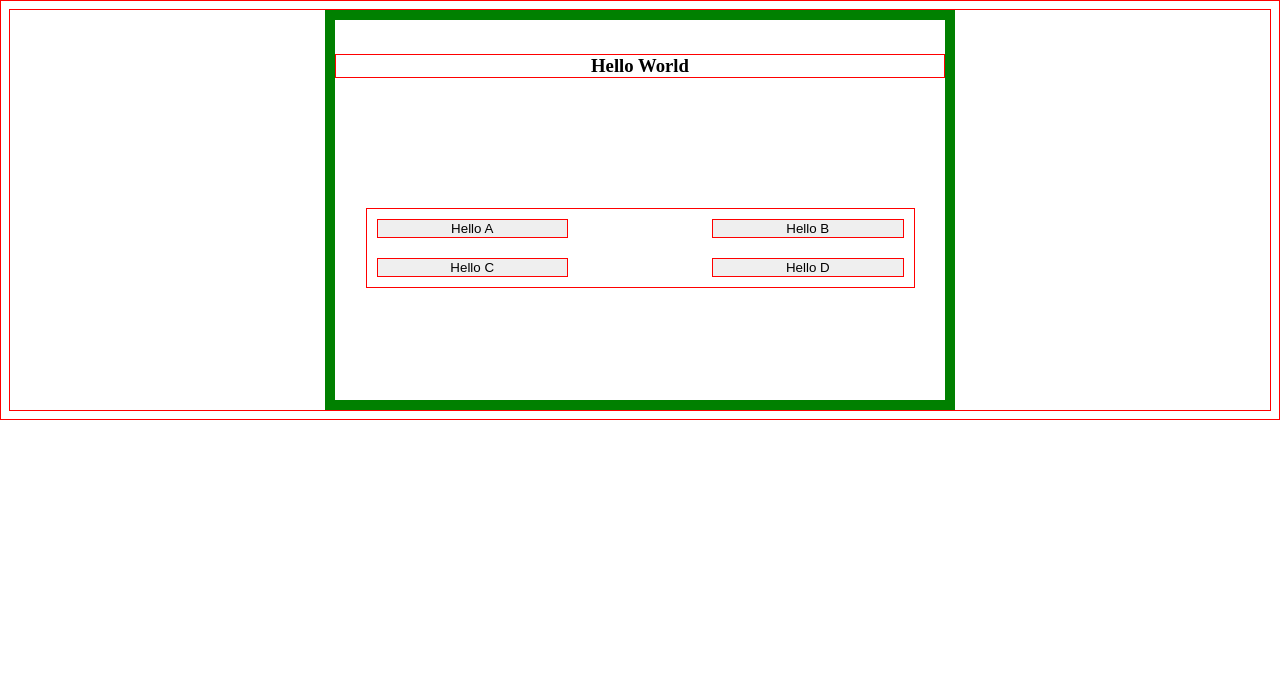
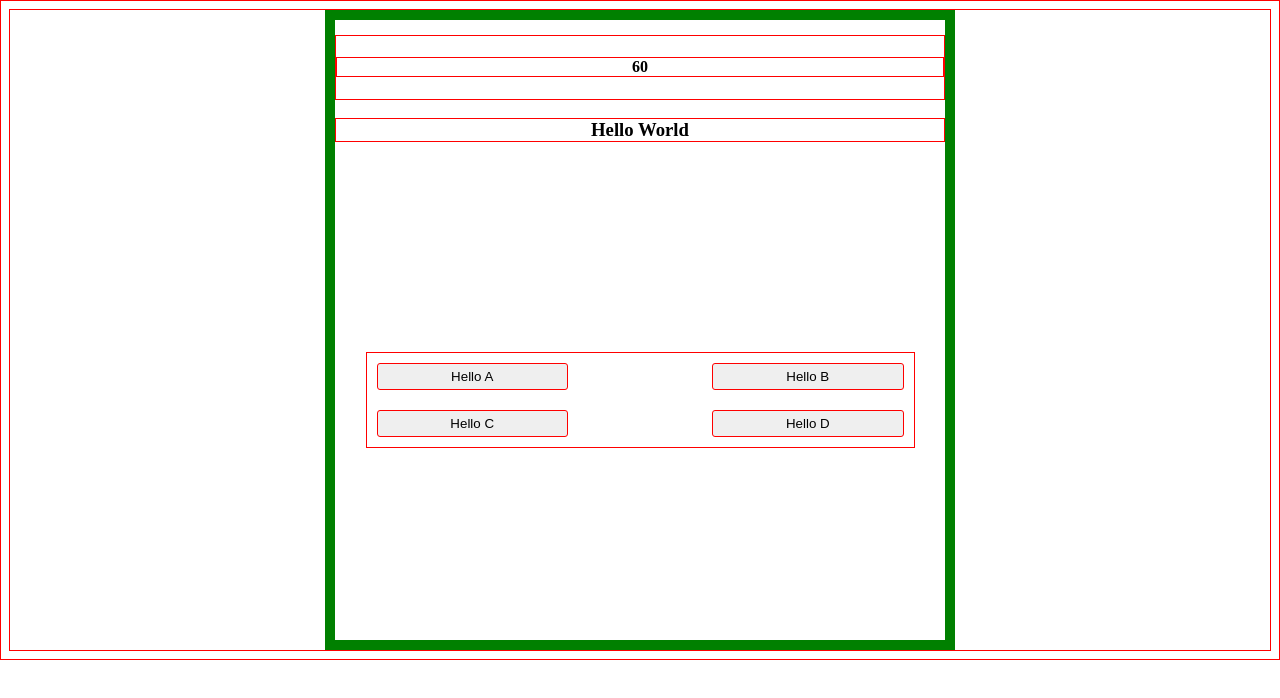
Before and after one commit to Flying-S-Ranch/new-quiz, a plain HTML site: page index.html in a window 1280 px wide. Both pictures are taken after a click on the button "Start the Quiz". Drawn offline with Linux system fonts and the light colour scheme.

Commit message:
add timer element

```diff
--- a/script.js
+++ b/script.js
@@ -8,6 +8,8 @@ var startDisplay = "visible"
 
 // this is the box that displays the questions
 var quizBox = document.createElement("div")
+var timeDiv = document.createElement("div")
+var timer = document.createElement("h4")
 var questionText = document.createElement("h3")
 var answerDiv = document.createElement("div")
 var ansA = document.createElement("button")
@@ -22,6 +24,7 @@ startText.textContent = "Ready to test your JavaScript knowledge?"
 startButton.textContent = "Start the Quiz"
 
 // text of the quiz box
+timer.textContent = "60"
 questionText.textContent = "Hello World"
 ansA.textContent = "Hello A"
 ansB.textContent = "Hello B"
@@ -35,6 +38,8 @@ startBox.appendChild(startButton)
 
 // children of the quiz box
 body.appendChild(quizBox)
+quizBox.appendChild(timeDiv)
+timeDiv.appendChild(timer)
 quizBox.appendChild(questionText)
 quizBox.appendChild(answerDiv)
 answerDiv.appendChild(ansA)
--- a/style.css
+++ b/style.css
@@ -15,7 +15,7 @@
 
 #quiz-box {
     border: 10px green solid;
-    height: 50vh;
+    height: 80vh;
     flex-direction: column;
     margin:auto;
     width: 50%;
@@ -34,7 +34,9 @@
 
 .answer-button {
     margin: 10px;
-    width: 35%
+    width: 35%;
+    padding: 5px;
+    border-radius: 3px;
 }
 
 .display-visible {
```
